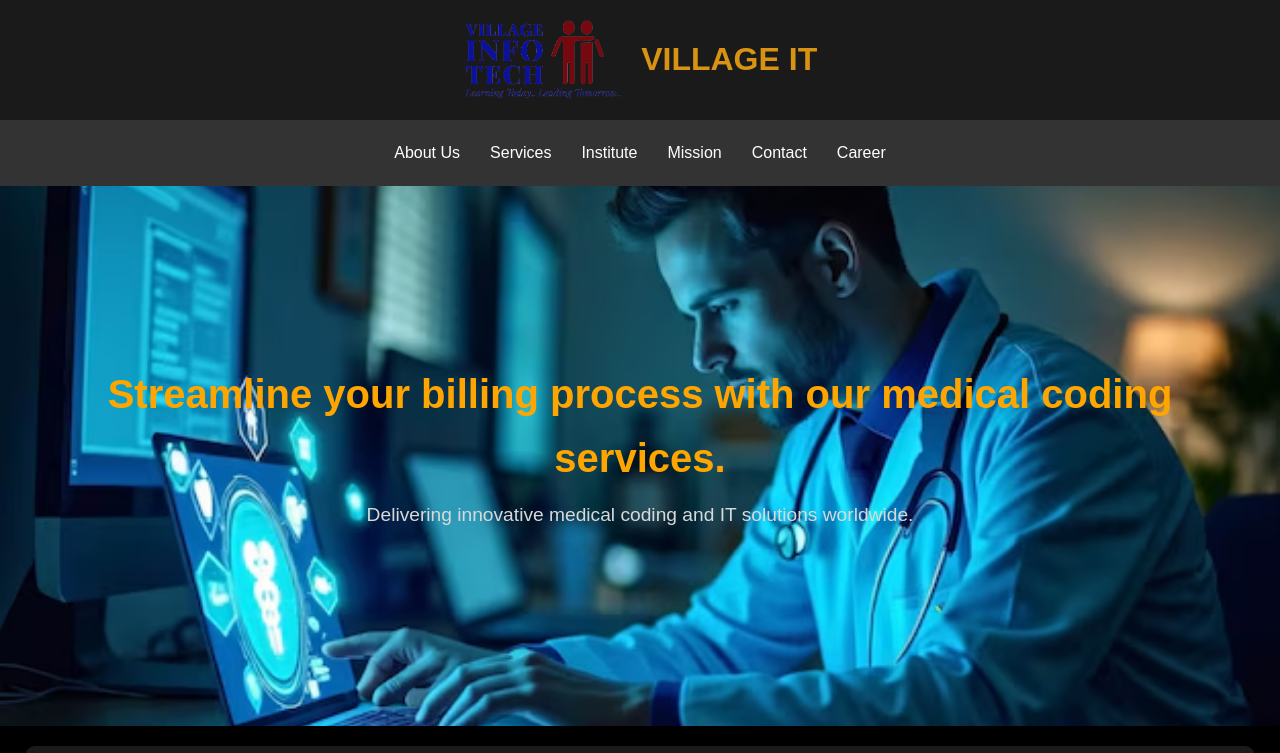
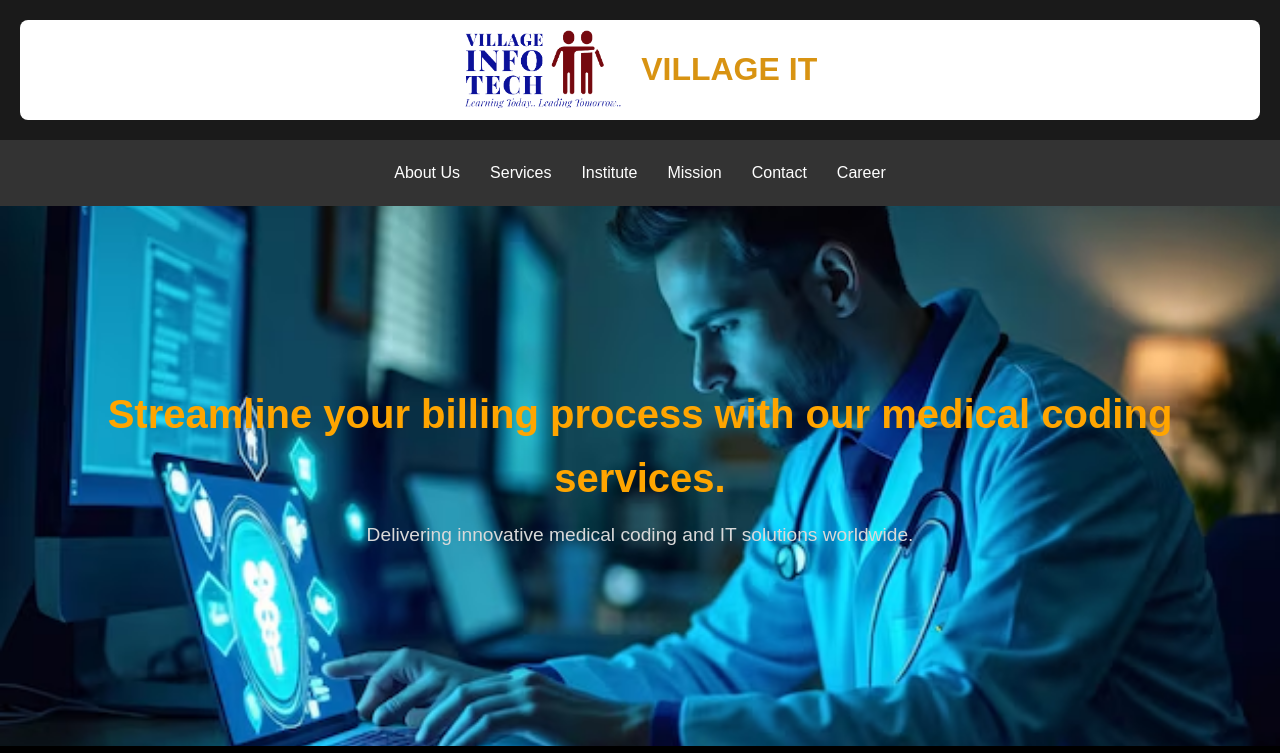
Before and after one commit to Azhagesanvinoth/villageinfotech.io, a plain HTML site: page index.html in a window 1280 px wide. Shown: the top 753 px of the page. Drawn offline with Linux system fonts and the light colour scheme.

Commit message:
Update index.html

```diff
--- a/index.html
+++ b/index.html
@@ -17,17 +17,22 @@
       line-height: 1.6;
     }
     header {
-      background-color: #1a1a1a;
+  background-color: #1a1a1a; /* keeps header dark */
   padding: 20px;
   text-align: center;
 }
+
 .header-content {
   display: flex;
   flex-wrap: wrap;
   justify-content: center;
   align-items: center;
   gap: 15px;
+  background: #fff;      /* makes the logo background white */
+  padding: 10px 20px;    /* optional padding for spacing */
+  border-radius: 8px;    /* optional rounded edges */
 }
+
     .header-content img {
       max-height: 80px;
       width: auto;
```
Lines whose indentation alone changed are shown as unchanged.
